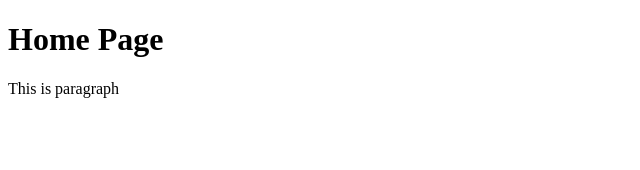
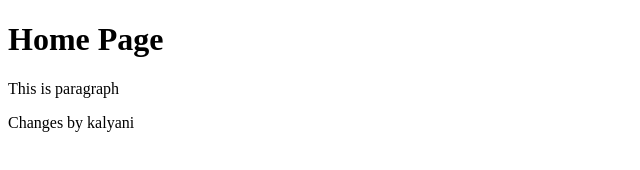
Before and after one commit to NamrataDDeokar/abra-ka-Dabra, a plain HTML site: page index.html in a window 1280 px wide. Shown: the whole page, without its empty margins (0-640 px from the left). Drawn offline with Linux system fonts and the light colour scheme.

Commit message:
changes by kalyani

```diff
--- a/index.html
+++ b/index.html
@@ -9,5 +9,6 @@
     <h1>Home Page</h1>
 
     <p>This is paragraph</p>
+    <p>Changes by kalyani</p>
 </body>
 </html>
```
